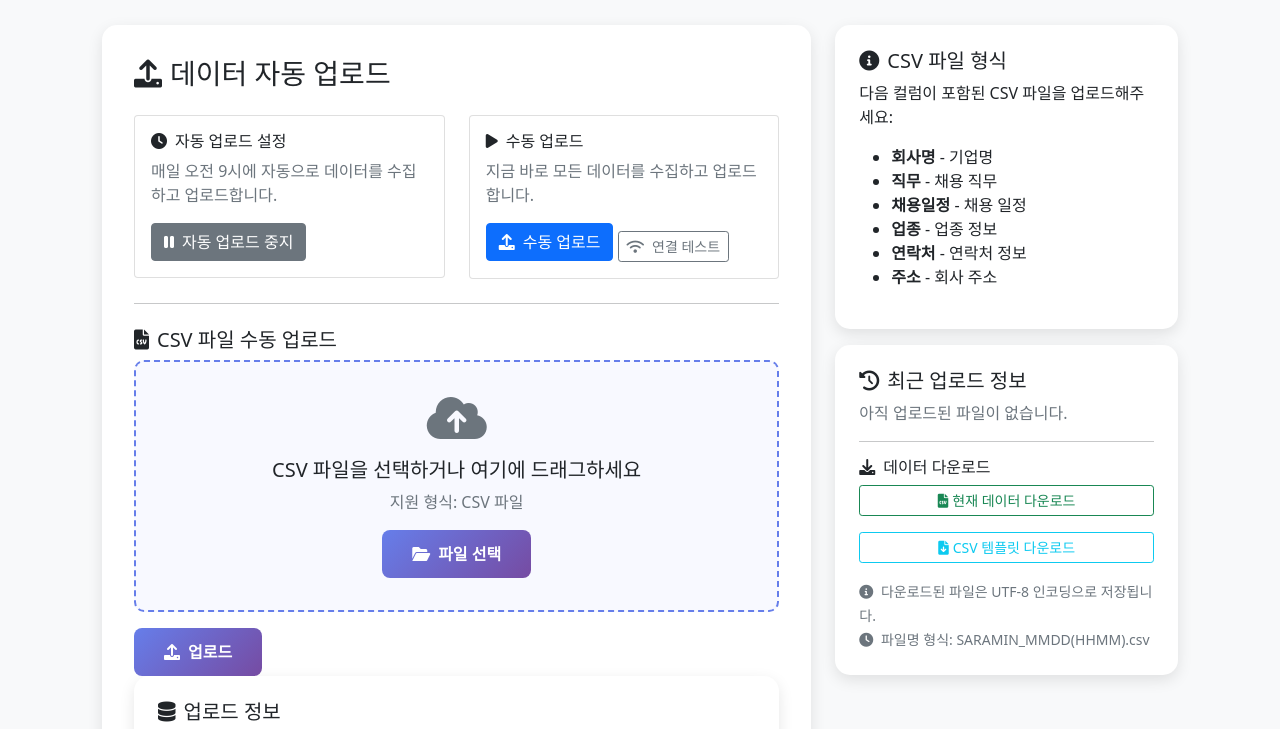
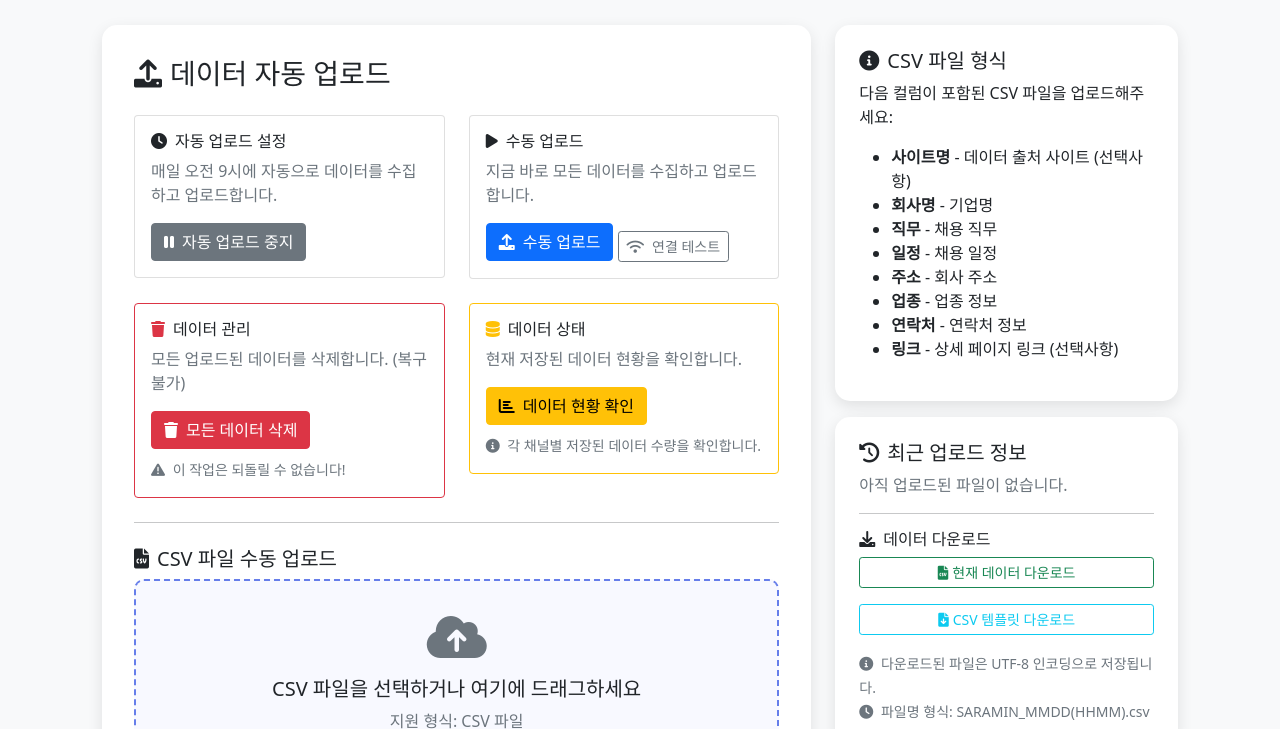
Before and after one commit to Kimyoung-gi/11, a website: page admin_dashboard.html in a window 1280 px wide. Shown: the part 63-792 px from the top of the page. Drawn offline with nearby package versions, Linux system fonts and the light colour scheme; no server answers.

Commit message:
Update admin_dashboard.html

```diff
--- a/admin_dashboard.html
+++ b/admin_dashboard.html
@@ -217,6 +217,44 @@
                         </div>
                     </div>
 
+                    <!-- 데이터 관리 섹션 -->
+                    <div class="row mt-4">
+                        <div class="col-md-6">
+                            <div class="card border-danger">
+                                <div class="card-body">
+                                    <h6><i class="fas fa-trash me-2 text-danger"></i>데이터 관리</h6>
+                                    <p class="text-muted mb-3">모든 업로드된 데이터를 삭제합니다. (복구 불가)</p>
+                                    <button type="button" class="btn btn-danger" onclick="clearAllData()">
+                                        <i class="fas fa-trash me-2"></i>모든 데이터 삭제
+                                    </button>
+                                    <div class="mt-2">
+                                        <small class="text-muted">
+                                            <i class="fas fa-exclamation-triangle me-1"></i>
+                                            이 작업은 되돌릴 수 없습니다!
+                                        </small>
+                                    </div>
+                                </div>
+                            </div>
+                        </div>
+                        <div class="col-md-6">
+                            <div class="card border-warning">
+                                <div class="card-body">
+                                    <h6><i class="fas fa-database me-2 text-warning"></i>데이터 상태</h6>
+                                    <p class="text-muted mb-3">현재 저장된 데이터 현황을 확인합니다.</p>
+                                    <button type="button" class="btn btn-warning" onclick="checkDataStatus()">
+                                        <i class="fas fa-chart-bar me-2"></i>데이터 현황 확인
+                                    </button>
+                                    <div class="mt-2">
+                                        <small class="text-muted">
+                                            <i class="fas fa-info-circle me-1"></i>
+                                            각 채널별 저장된 데이터 수량을 확인합니다.
+                                        </small>
+                                    </div>
+                                </div>
+                            </div>
+                        </div>
+                    </div>
+
                     <!-- 업로드 진행 상황 표시 -->
                     <div id="uploadProgress" style="display: none;">
                         <div class="card">
@@ -368,12 +406,14 @@
                     <h5><i class="fas fa-info-circle me-2"></i>CSV 파일 형식</h5>
                     <p>다음 컬럼이 포함된 CSV 파일을 업로드해주세요:</p>
                     <ul>
+                        <li><strong>사이트명</strong> - 데이터 출처 사이트 (선택사항)</li>
                         <li><strong>회사명</strong> - 기업명</li>
                         <li><strong>직무</strong> - 채용 직무</li>
-                        <li><strong>채용일정</strong> - 채용 일정</li>
+                        <li><strong>일정</strong> - 채용 일정</li>
+                        <li><strong>주소</strong> - 회사 주소</li>
                         <li><strong>업종</strong> - 업종 정보</li>
                         <li><strong>연락처</strong> - 연락처 정보</li>
-                        <li><strong>주소</strong> - 회사 주소</li>
+                        <li><strong>링크</strong> - 상세 페이지 링크 (선택사항)</li>
                     </ul>
                 </div>
 
```
